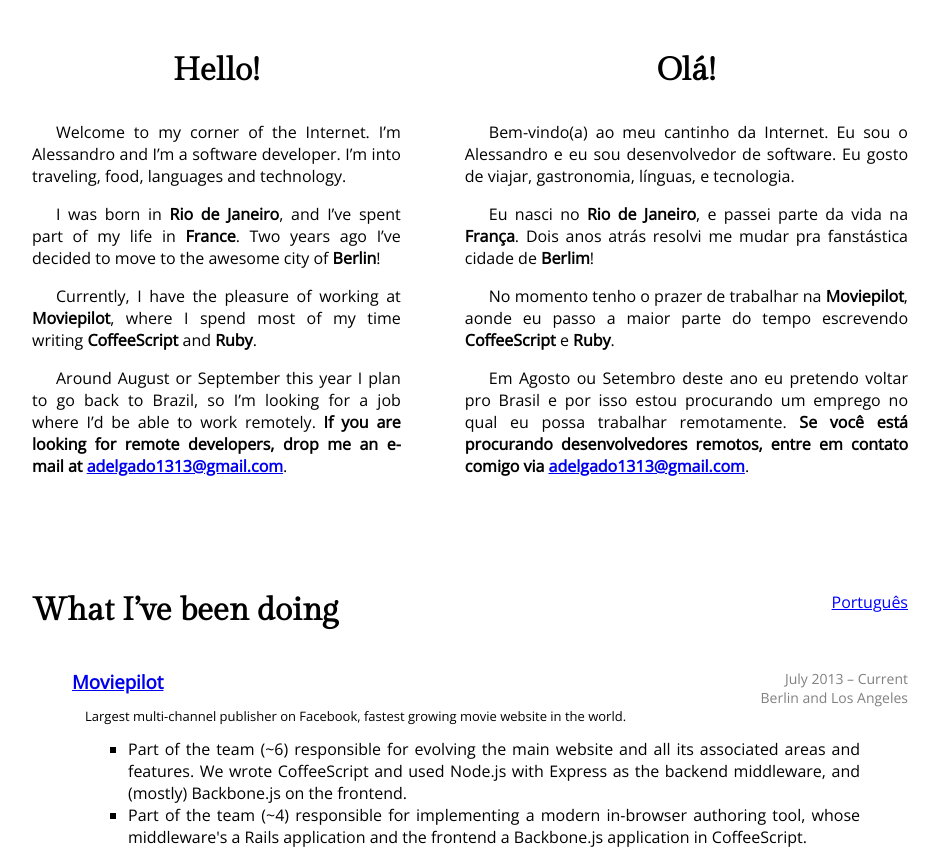
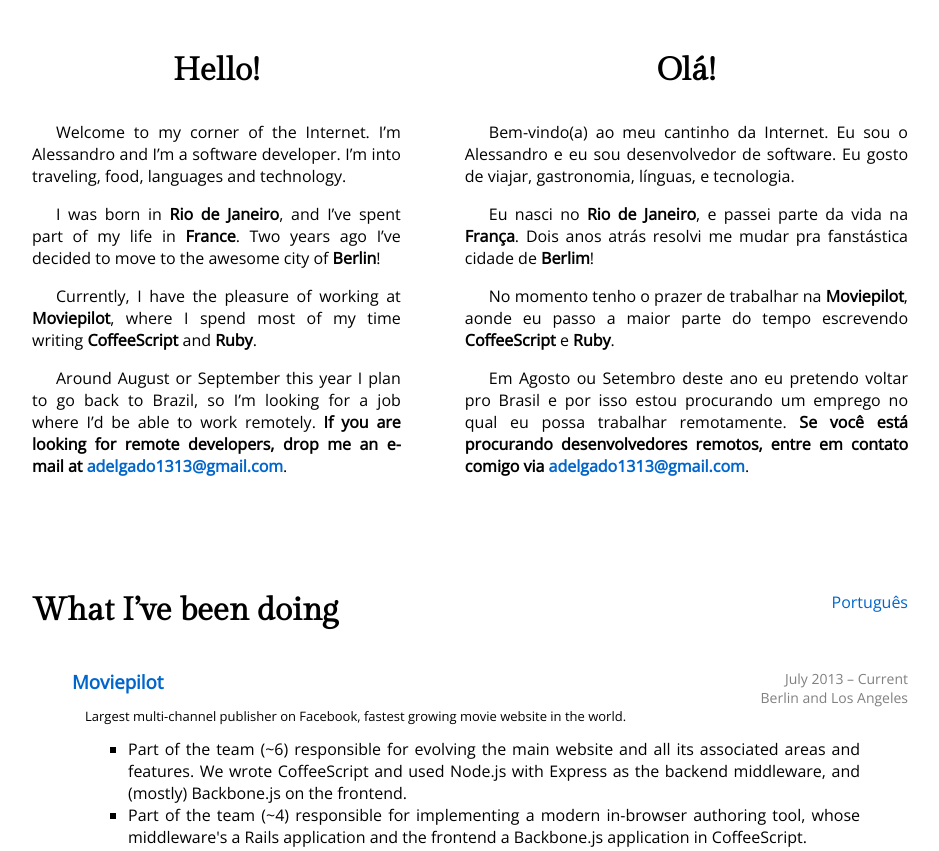
Before and after one commit to adelgado/adelgado.github.io, a plain HTML site: page index.html in a window 1280 px wide. Shown: the top 851 px of the page, without its empty margins (170-1109 px from the left). Drawn offline with nearby package versions, Linux system fonts and the light colour scheme.

Commit message:
Prettify anchors and anchorlike things

```diff
--- a/index.css
+++ b/index.css
@@ -18,8 +18,18 @@ body {
 	font-kerning: normal; /* Safari 7+, Firefox 24+, Chrome 33(?)+, Opera 21+*/
 }
 
-a {
+a,
+a:hover,
+a:visited,
+[lang] label {
 	white-space: nowrap;
+	color: #06C;
+	text-decoration: none;
+}
+
+a:hover,
+[lang] label:hover {
+	text-decoration: underline;
 }
 
 h1,
@@ -134,8 +144,6 @@ input:checked       ~ [lang="en"]    { display: none;  }
 
 [lang] label {
 	float: right;
-	color: blue;
-	text-decoration: underline;
 	cursor: pointer;
 }
 
```
